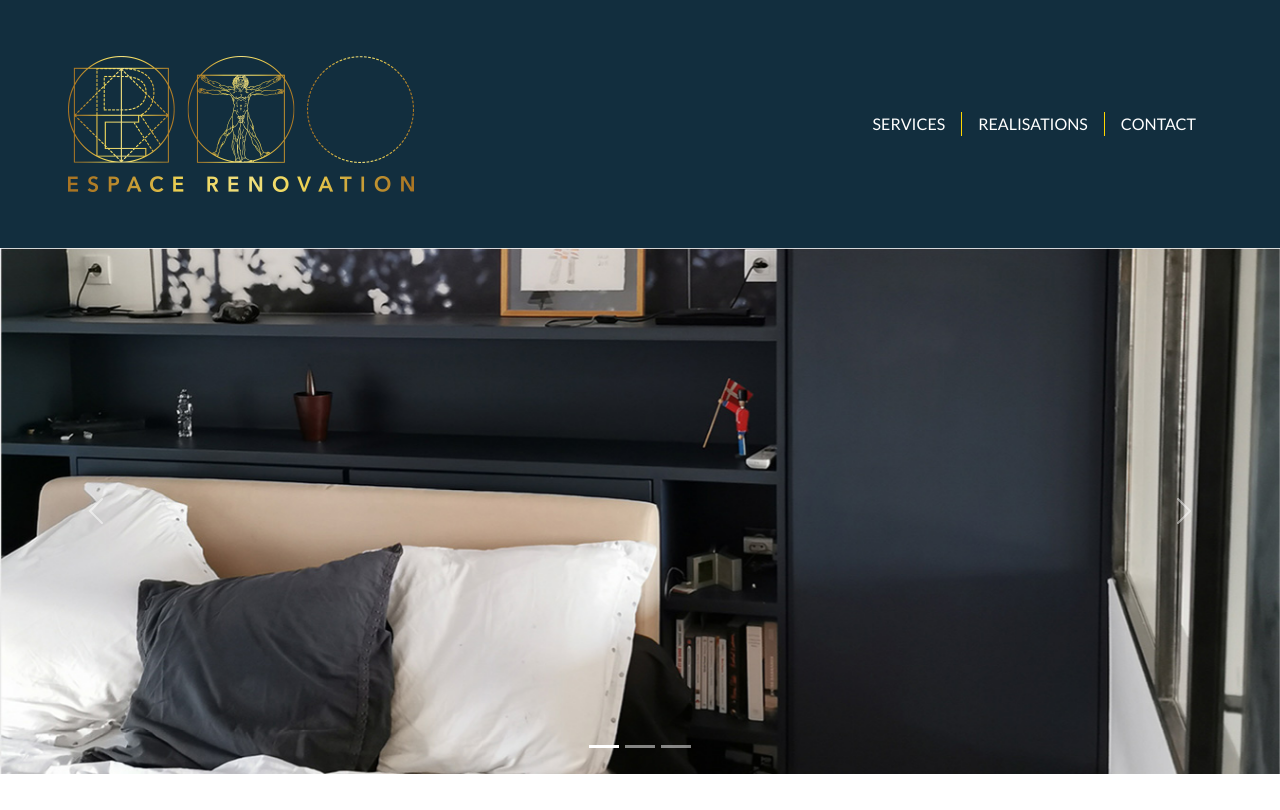
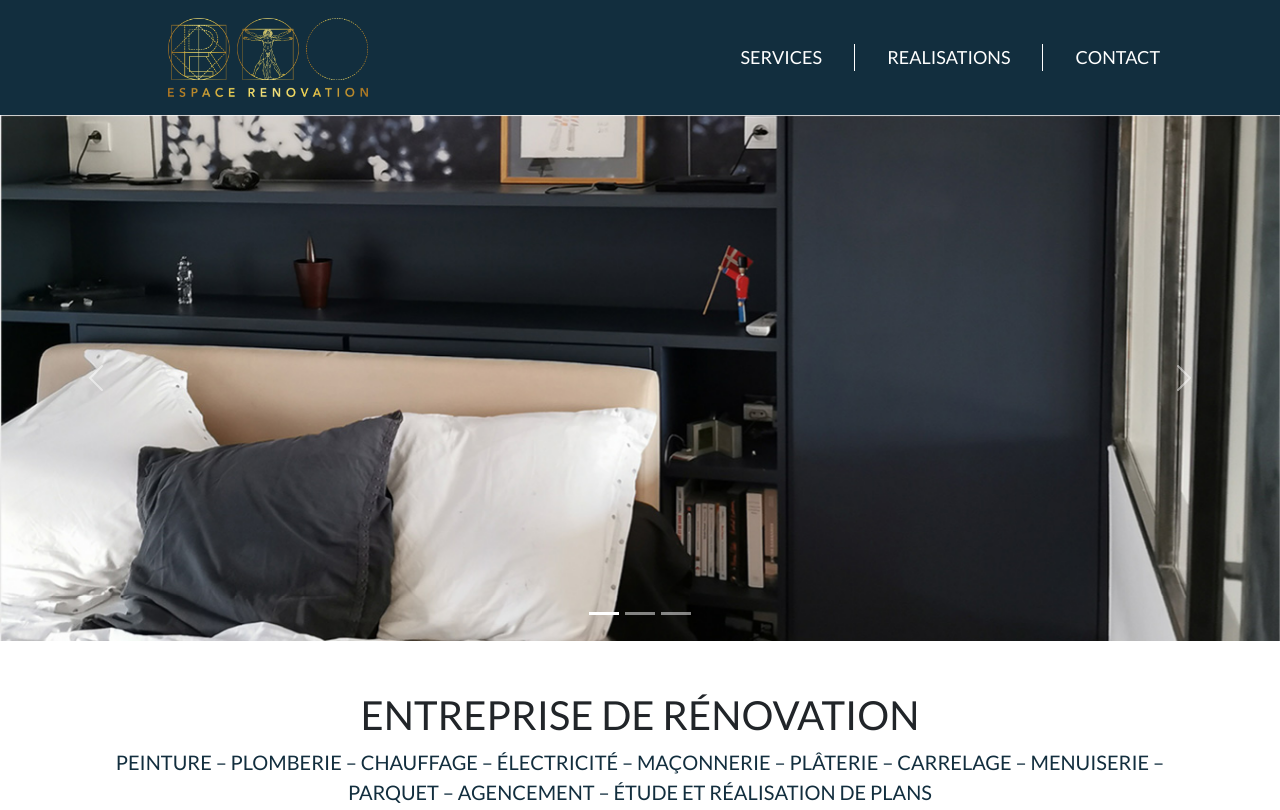
Before and after one commit to Romainperfer33/ESPACE-RENOVATION, a plain HTML site: page index.html in a window 1280 px wide. Shown: the top 810 px of the page. Drawn offline with Linux system fonts and the light colour scheme.

Commit message:
2 eme commit mardi

```diff
--- a/assets/css/style.css
+++ b/assets/css/style.css
@@ -79,15 +79,32 @@ p.pa {
 
 
 .navbar-expand-lg .navbar-nav .nav-link {
-    padding-left: 1rem;
-    padding-right: 1rem;
+    padding-left: 2rem;
+    padding-right: 2rem;
 }
 
 
 .navbar-expand-lg .navbar-nav .nav-item:not(:first-child) {
-    border-left: 1px solid gold;
+    border-left: 1px solid white;
+}
+nav.navbar.navbar-expand-lg.maclasse {
+    padding: 0.5rem;
 }
 
+.container-fluid {
+    padding-left: 10rem;
+    padding-right: 5rem;
+}
+
+.container-fluid img {
+    width: 200px;
+    margin-bottom: 10px;
+    margin-top: 10px;
+}
+
+a.nav-link {
+    font-size: 18px;
+}
 /* SECTION 2 */
 
 .row {
```
